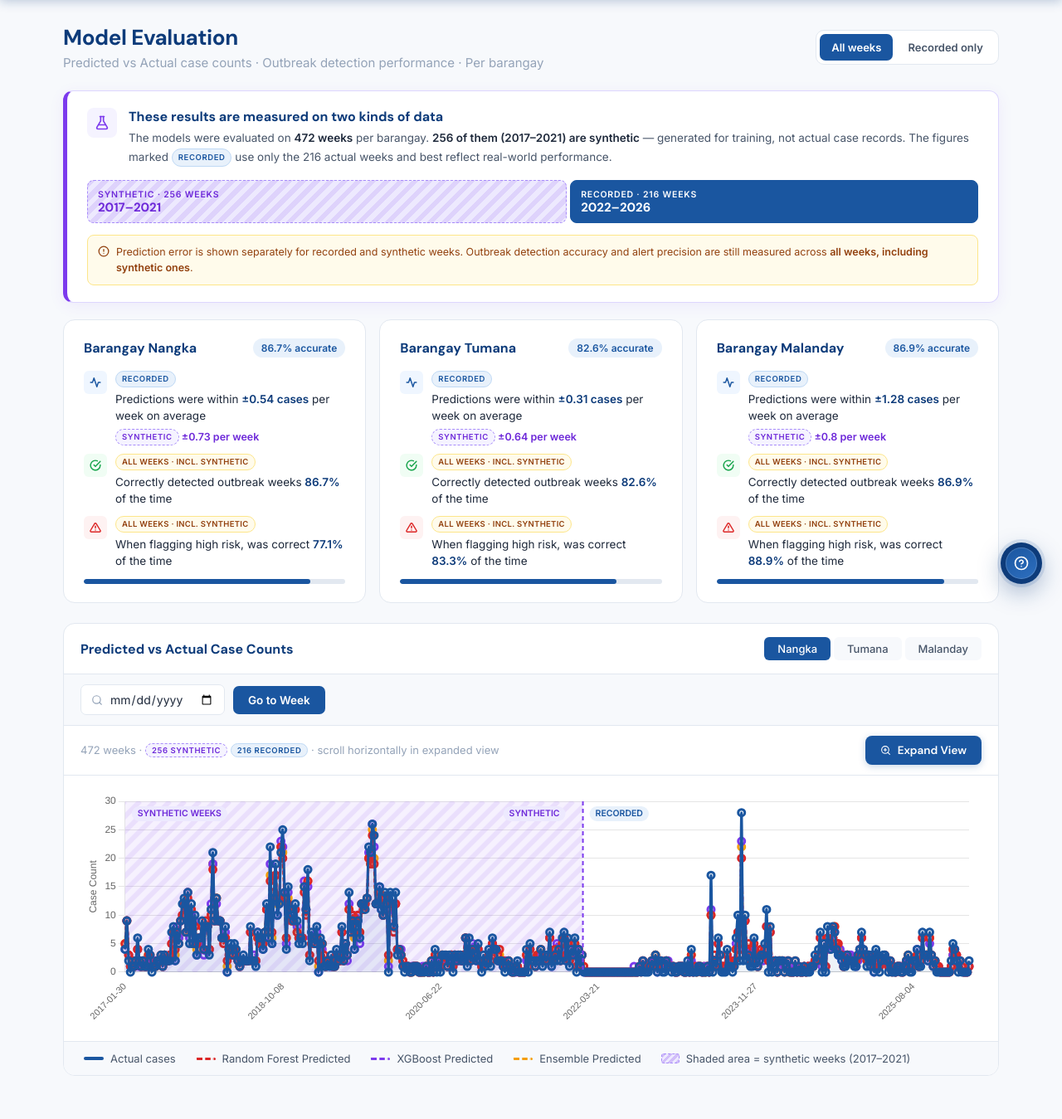
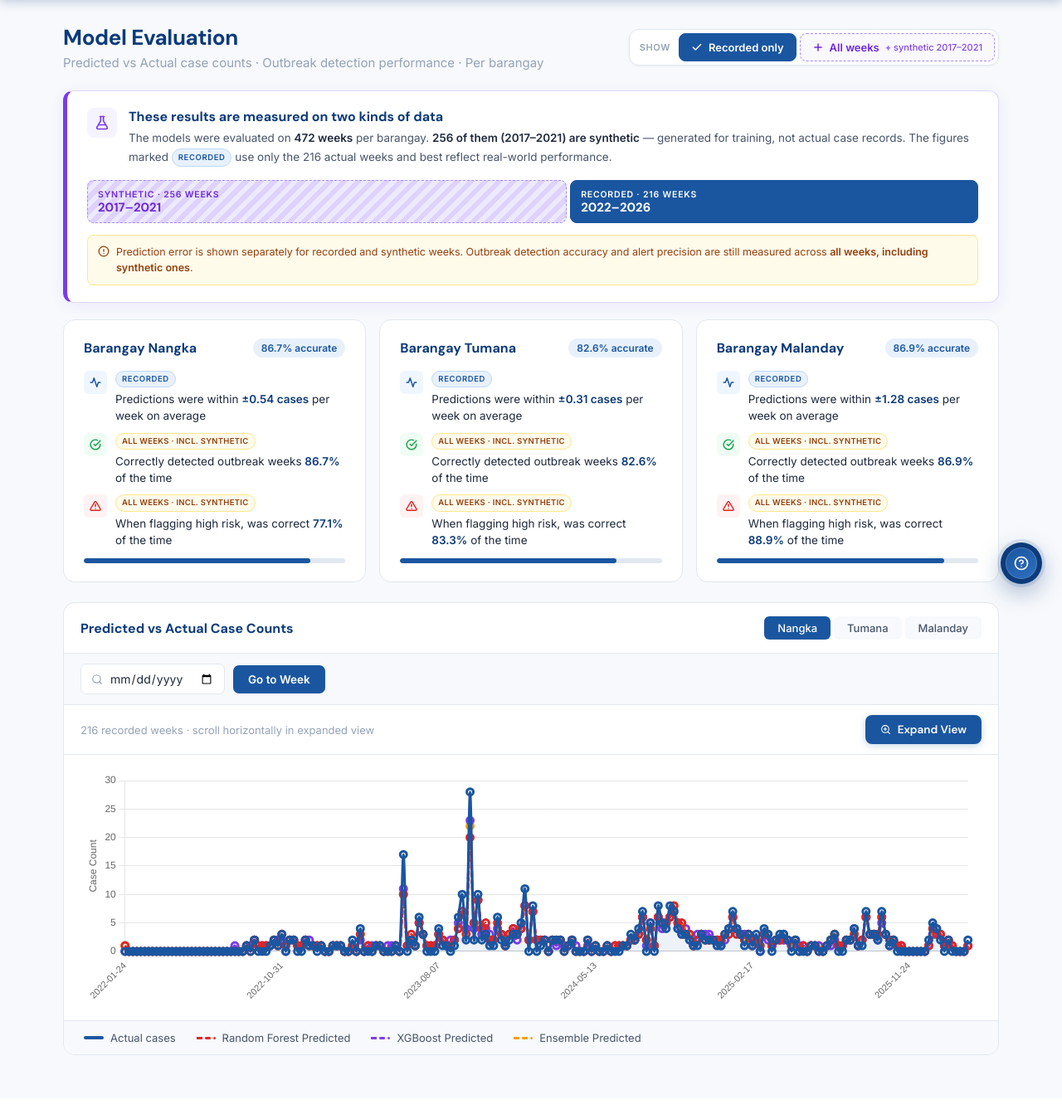
Before and after one commit to DevNigelSan/DengueTect, a Flask app: page /evaluation in a window 1280 px wide. Shown: the part 72-1421 px from the top of the page at 83% size. After the commit the page ends 1344 px from the top, so only its background shows below. Run offline with Flask 3, Linux system fonts and the light colour scheme; the visitor is signed in with stand-in values (Sample User, id 1); parts of the project's set-up code (start-up, migrations or seed data) failed here and were passed over.

Commit message:
Complete defaulting data views to recorded only: update the Model Evaluation switch and default

```diff
--- a/app/static/css/evaluation.css
+++ b/app/static/css/evaluation.css
@@ -386,27 +386,80 @@
 
 .data-view-toggle {
   display: inline-flex;
+  align-items: center;
   padding: 4px;
   background: var(--white);
   border: 1.5px solid var(--gray-200);
-  border-radius: 10px;
+  border-radius: 12px;
   gap: 4px;
+  box-shadow: 0 1px 3px rgba(13, 59, 122, 0.06);
+}
+
+.dv-label {
+  padding: 0 6px 0 8px;
+  font-size: 11px;
+  font-weight: 700;
+  letter-spacing: 0.6px;
+  text-transform: uppercase;
+  color: var(--gray-400);
 }
 
 .dv-btn {
+  display: inline-flex;
+  align-items: center;
+  gap: 7px;
   padding: 8px 14px;
-  border: none;
-  border-radius: 7px;
-  background: transparent;
+  border: 1.5px solid var(--gray-200);
+  border-radius: 8px;
+  background: var(--white);
   font-size: 13px;
   font-weight: 600;
   color: var(--gray-600);
   cursor: pointer;
-  transition: background 0.15s, color 0.15s;
+  transition: background 0.15s, color 0.15s, border-color 0.15s, box-shadow 0.15s, transform 0.15s;
 }
 
-.dv-btn:hover { color: var(--blue-deep); }
-.dv-btn.active { background: var(--blue-primary); color: var(--white); }
+.dv-btn svg { flex-shrink: 0; }
+
+.dv-btn:hover {
+  border-color: var(--blue-primary);
+  color: var(--blue-primary);
+  box-shadow: 0 2px 6px rgba(26, 86, 160, 0.12);
+  transform: translateY(-1px);
+}
+
+.dv-btn.active {
+  background: var(--blue-primary);
+  border-color: var(--blue-primary);
+  color: var(--white);
+  box-shadow: none;
+  transform: none;
+  cursor: default;
+}
+
+/* The synthetic option: dashed purple, so it reads as "add the synthetic years" */
+.dv-btn.dv-syn {
+  border-style: dashed;
+  border-color: #A78BFA;
+  color: #6D28D9;
+  background: #FAF8FF;
+}
+
+.dv-btn.dv-syn:hover {
+  background: #F5F3FF;
+  border-color: #7C3AED;
+  color: #5B21B6;
+  box-shadow: 0 2px 8px rgba(124, 58, 237, 0.18);
+}
+
+.dv-btn.dv-syn.active {
+  background: #7C3AED;
+  border-color: #7C3AED;
+  border-style: solid;
+  color: var(--white);
+}
+
+.dv-sub { font-size: 11px; font-weight: 500; opacity: 0.85; }
 
 .recorded-only .syn-only { display: none !important; }
 .rec-only { display: none; }
--- a/app/templates/evaluation.html
+++ b/app/templates/evaluation.html
@@ -63,7 +63,7 @@
   </nav>
 
   <!-- MAIN CONTENT -->
-  <main class="main-content" id="evalPage">
+    <main class="main-content{{ ' recorded-only' if prov.n_syn }}" id="evalPage">
 
     <!-- PAGE HEADER -->
     <div class="page-header">
@@ -72,9 +72,16 @@
         <p class="page-sub">Predicted vs Actual case counts · Outbreak detection performance · Per barangay</p>
       </div>
       {% if prov.n_syn %}
-      <div class="data-view-toggle" role="group" aria-label="Which weeks to show">
-        <button type="button" class="dv-btn active" data-view="all">All weeks</button>
-        <button type="button" class="dv-btn" data-view="recorded">Recorded only</button>
+            <div class="data-view-toggle" role="group" aria-label="Which weeks to show">
+        <span class="dv-label">Show</span>
+        <button type="button" class="dv-btn active" data-view="recorded" title="Show only actual case records">
+          <svg width="14" height="14" viewBox="0 0 24 24" fill="none" stroke="currentColor" stroke-width="2.5" stroke-linecap="round" stroke-linejoin="round"><polyline points="20 6 9 17 4 12"/></svg>
+          Recorded only
+        </button>
+        <button type="button" class="dv-btn dv-syn" data-view="all" title="Also show the synthetic {{ prov.syn_years[0] }}–{{ prov.syn_years[-1] }} weeks">
+          <svg width="14" height="14" viewBox="0 0 24 24" fill="none" stroke="currentColor" stroke-width="2.5" stroke-linecap="round" stroke-linejoin="round"><line x1="12" y1="5" x2="12" y2="19"/><line x1="5" y1="12" x2="19" y2="12"/></svg>
+          All weeks <span class="dv-sub">+ synthetic {{ prov.syn_years[0] }}–{{ prov.syn_years[-1] }}</span>
+        </button>
       </div>
       {% endif %}
     </div>
@@ -597,9 +604,9 @@
 
   // Initialize all charts
   Object.keys(evalData).forEach(brgy => { expanded[brgy] = false; });
-  let savedView = 'all';
+  let savedView = 'recorded';
   if (document.querySelector('.dv-btn')) {
-    try { savedView = localStorage.getItem('evalView') || 'all'; } catch (e) {}
+    try { savedView = localStorage.getItem('evalView') || 'recorded'; } catch (e) {}
   }
   setView(savedView);
 </script>
```
